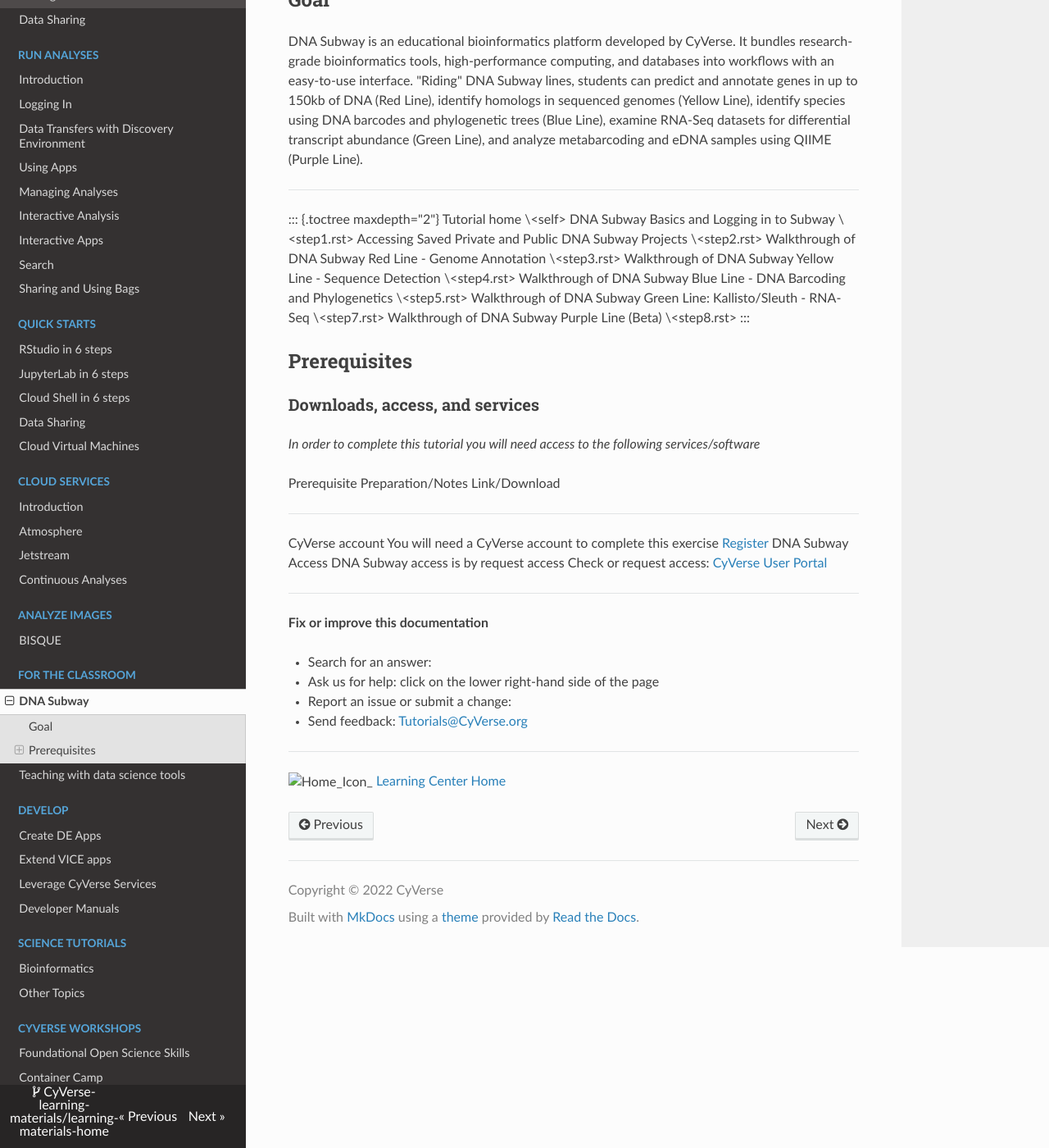
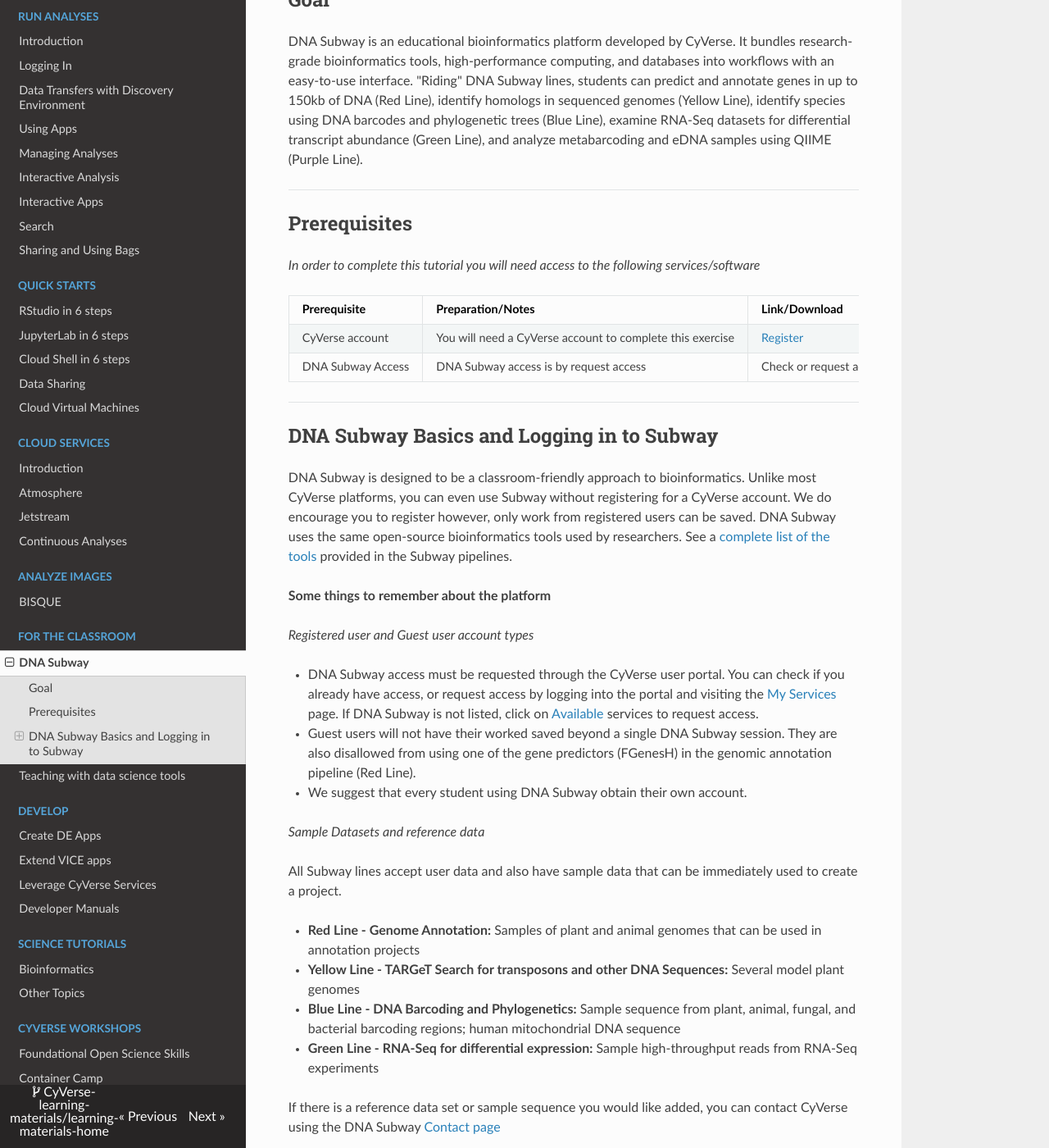
Before and after one commit to CyVerse-learning-materials/learning-materials-home, an MkDocs documentation site: the page built from docs/dna_subway_guide.md, in a window 1280 px wide and 1400 px high, scrolled down 474 px. Shown: the whole window at 82% size. Built offline with MkDocs 1.6.1, drawn with Linux system fonts in a browser that asks for light colours; nearby versions of some CDN libraries; a script that is not in the unit is left out; some of the changed text lies outside the part shown.

Commit message:
updated dna sub guide

```diff
--- a/docs/dna_subway_guide.md
+++ b/docs/dna_subway_guide.md
@@ -6,40 +6,102 @@
 
 ## Goal
 
-DNA Subway is an educational bioinformatics platform developed by
-CyVerse. It bundles research-grade bioinformatics tools,
-high-performance computing, and databases into workflows with an
-easy-to-use interface. "Riding" DNA Subway lines, students can predict
-and annotate genes in up to 150kb of DNA (Red Line), identify homologs
-in sequenced genomes (Yellow Line), identify species using DNA barcodes
-and phylogenetic trees (Blue Line), examine RNA-Seq datasets for
-differential transcript abundance (Green Line), and analyze
+DNA Subway is an educational bioinformatics platform developed by CyVerse.
+It bundles research-grade bioinformatics tools, high-performance computing, and databases into workflows with an easy-to-use interface.
+"Riding" DNA Subway lines, students can predict and annotate genes in up to 150kb of DNA (Red Line), identify homologs in sequenced genomes (Yellow Line), identify species using DNA barcodes and phylogenetic trees (Blue Line), examine RNA-Seq datasets for differential transcript abundance (Green Line), and analyze
 metabarcoding and eDNA samples using QIIME (Purple Line).
 
 ------------------------------------------------------------------------
 
-::: {.toctree maxdepth="2"}
-Tutorial home \<self\> DNA Subway Basics and Logging in to Subway
-\<step1.rst\> Accessing Saved Private and Public DNA Subway Projects
-\<step2.rst\> Walkthrough of DNA Subway Red Line - Genome Annotation
-\<step3.rst\> Walkthrough of DNA Subway Yellow Line - Sequence Detection
-\<step4.rst\> Walkthrough of DNA Subway Blue Line - DNA Barcoding and
-Phylogenetics \<step5.rst\> Walkthrough of DNA Subway Green Line:
-Kallisto/Sleuth - RNA-Seq \<step7.rst\> Walkthrough of DNA Subway Purple
-Line (Beta) \<step8.rst\>
-:::
-
 ## Prerequisites
 
-### Downloads, access, and services
+*In order to complete this tutorial you will need access to the following services/software*
 
-*In order to complete this tutorial you will need access to the
-following services/software*
+| Prerequisite | Preparation/Notes | Link/Download |
+| --- | --- | --- |
+| CyVerse account | You will need a CyVerse account to complete this exercise | [Register](https://user.cyverse.org/) |
+| DNA Subway Access | DNA Subway access is by request access | Check or request access: [CyVerse User Portal](https://user.cyverse.org/services/mine) |
 
-  Prerequisite        Preparation/Notes                                           Link/Download
-  ------------------- ----------------------------------------------------------- ----------------------------------------------------------------------------------------
-  CyVerse account     You will need a CyVerse account to complete this exercise   [Register](https://user.cyverse.org/)
-  DNA Subway Access   DNA Subway access is by request access                      Check or request access: [CyVerse User Portal](https://user.cyverse.org/services/mine)
+------------------------------------------------------------------------
+
+## DNA Subway Basics and Logging in to Subway
+
+DNA Subway is designed to be a classroom-friendly approach to
+bioinformatics. Unlike most CyVerse platforms, you can even use Subway
+without registering for a CyVerse account. We do encourage you to
+register however, only work from registered users can be saved. DNA
+Subway uses the same open-source bioinformatics tools used by
+researchers. See a [complete list of the
+tools](https://dnasubway.cyverse.org/about/resources.html) provided in
+the Subway pipelines.
+
+**Some things to remember about the platform**
+
+*Registered user and Guest user account types*
+
+-   DNA Subway access must be requested through the CyVerse user portal.
+    You can check if you already have access, or request access by
+    logging into the portal and visiting the [My
+    Services](https://user.cyverse.org/services/mine) page. If DNA
+    Subway is not listed, click on
+    [Available](https://user.cyverse.org/services/available) services to
+    request access.
+-   Guest users will not have their worked saved beyond a single DNA
+    Subway session. They are also disallowed from using one of the gene
+    predictors (FGenesH) in the genomic annotation pipeline (Red Line).
+-   We suggest that every student using DNA Subway obtain their own
+    account.
+
+*Sample Datasets and reference data*
+
+All Subway lines accept user data and also have sample data that can be
+immediately used to create a project.
+
+-   **Red Line - Genome Annotation:** Samples of plant and animal
+    genomes that can be used in annotation projects
+-   **Yellow Line - TARGeT Search for transposons and other DNA
+    Sequences:** Several model plant genomes
+-   **Blue Line - DNA Barcoding and Phylogenetics:** Sample sequence
+    from plant, animal, fungal, and bacterial barcoding regions; human
+    mitochondrial DNA sequence
+-   **Green Line - RNA-Seq for differential expression:** Sample
+    high-throughput reads from RNA-Seq experiments
+
+If there is a reference data set or sample sequence you would like
+added, you can contact CyVerse using the DNA Subway [Contact
+page](https://dnasubway.cyverse.org/feedback.html)
+
+*Public and private projects* - DNA Subway projects are private by
+default, but can be shared by making them public. Public projects are
+searchable and are a great way to share data or present analysis for
+grading in a classroom project.
+
+------------------------------------------------------------------------
+
+### *Logging into DNA Subway as a registered user*
+
+> 1.  Access the DNA Subway website at <https://dnasubway.cyverse.org/>
+> 2.  If you wish to use DNA Subway as a guest click \'Enter As Guest\'
+>
+> > ::: note
+> > ::: title
+> > Note
+> > :::
+> >
+> > When using DNA Subway as a guest, you will be able to work only on
+> > the Red, Yellow, and Blue lines. Additionally, some Red Line
+> > functionalities will be disabled. Finally, after logging out, or a
+> > period of inactivity (\>\~ 30 min) you work will be discarded.
+> > :::
+>
+> 3.  Enter your CyVerse username and CyVerse password.
+
+### *Logging into DNA Subway as a guest user*
+
+> 1.  Access the DNA Subway website at <https://dnasubway.cyverse.org/>
+>     ;click \'Enter as Guest\'
+
+------------------------------------------------------------------------
 
 ------------------------------------------------------------------------
 
@@ -52,5 +114,4 @@
 
 ------------------------------------------------------------------------
 
-![Home_Icon](./img/homeicon.png){width="25px" height="25px"}\_ [Learning
-Center Home](http://learning.cyverse.org/)
+[Learning Center Home](http://learning.cyverse.org/)
```
